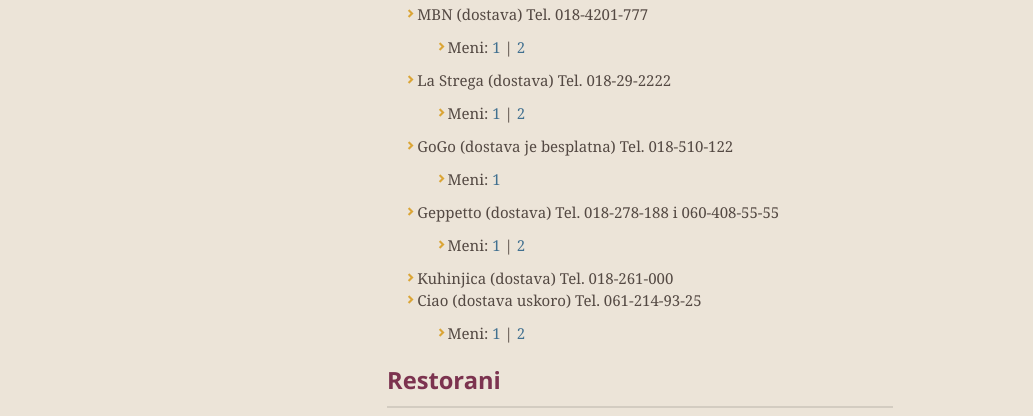
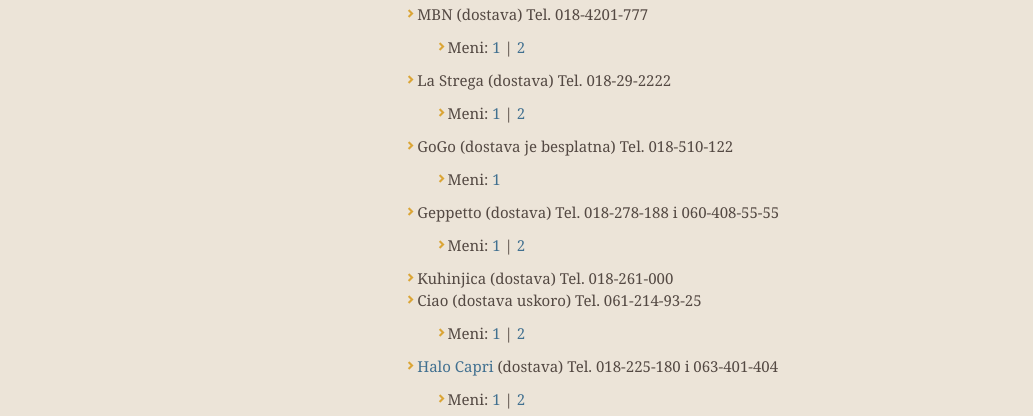
Before and after one commit to borivojevic/restorani-nis, a plain HTML site: page index.html in a window 1280 px wide. Shown: the part 351-767 px from the top of the page, without its empty margins (0-1033 px from the left). Drawn offline with nearby package versions, Linux system fonts and the light colour scheme.

```diff
--- a/index.html
+++ b/index.html
@@ -93,6 +93,16 @@
 <li>Meni:
 <a href="https://raw.github.com/borivojevic/restorani-nis/master/menu/ciao/ciao-1.jpg" title="Strana 1">1</a> |
 <a href="https://raw.github.com/borivojevic/restorani-nis/master/menu/ciao/ciao-2.jpg" title="Strana 2">2</a>
+</li>
+</ul>
+</li>
+<li>
+<a href="http://www.hallocapri.com">Halo Capri</a> (dostava) Tel. 018-225-180 i 063-401-404
+
+<ul>
+<li>Meni:
+<a href="https://raw.github.com/borivojevic/restorani-nis/master/menu/halo-capri/halo-capri-1.jpg" title="Strana 1">1</a> |
+<a href="https://raw.github.com/borivojevic/restorani-nis/master/menu/halo-capri/halo-capri-2.jpg" title="Strana 2">2</a>
 </li>
 </ul>
 </li>
```
Also changed, not shown: params.json (+1 -1 lines).
